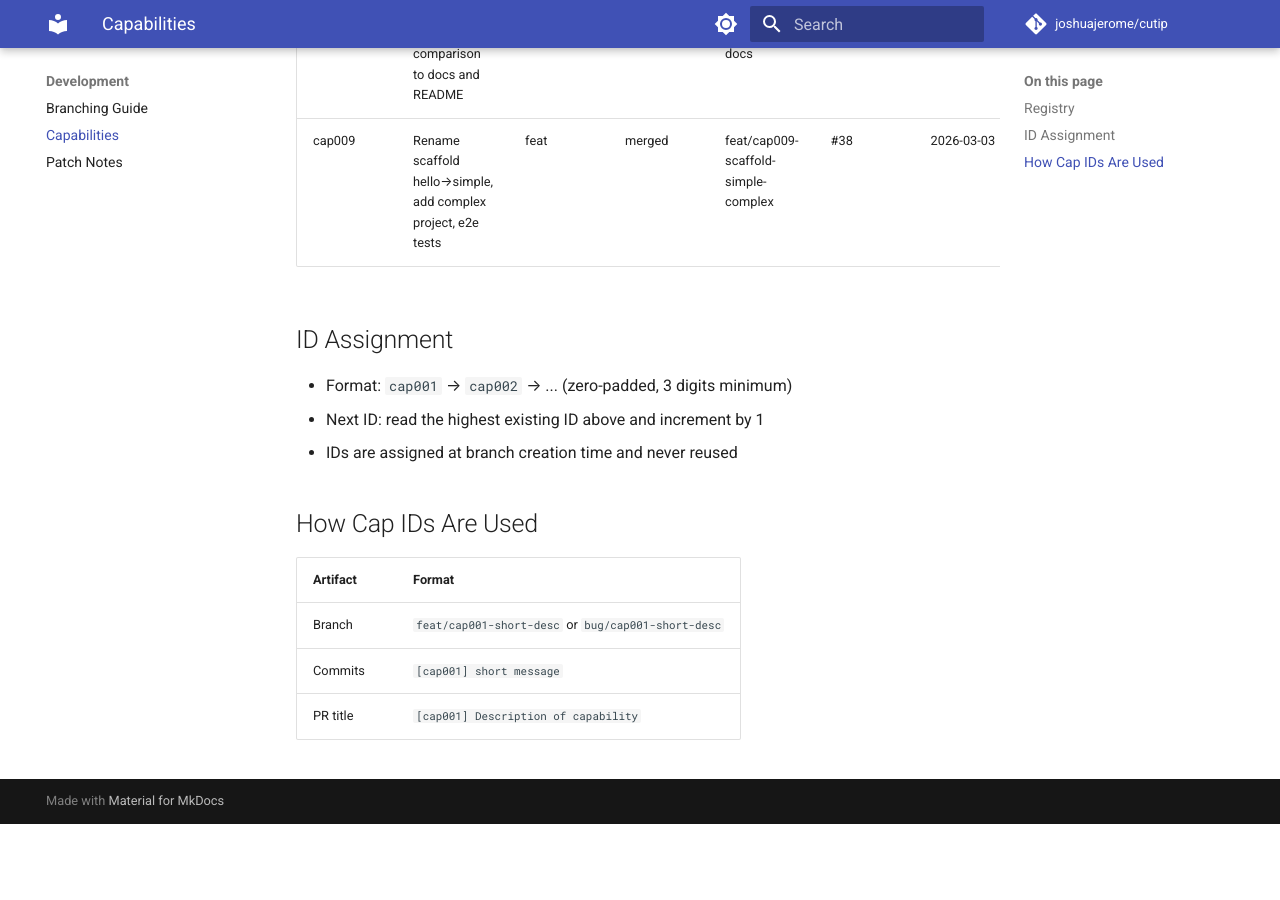
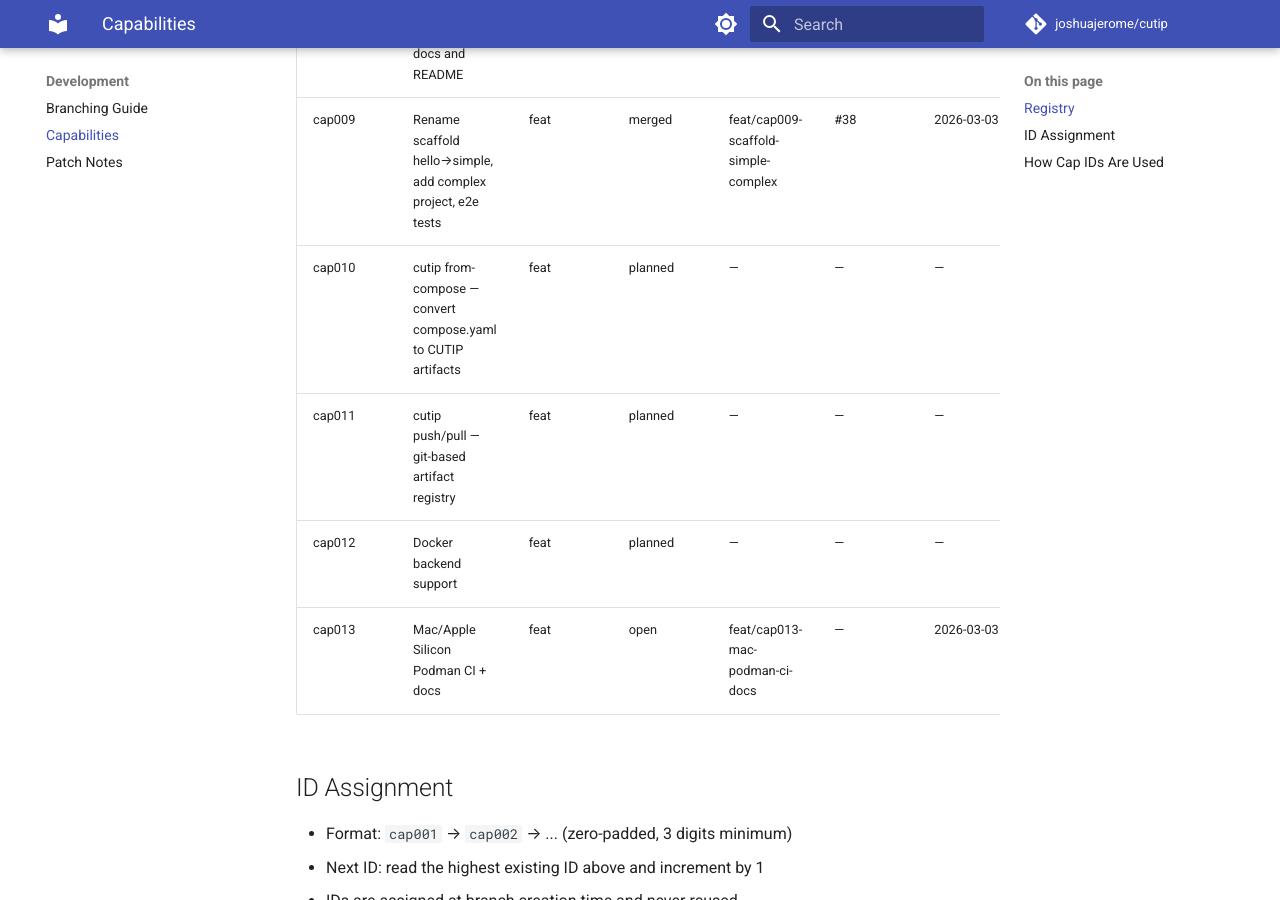
Before and after one commit to joshuajerome/cutip, an MkDocs documentation site: the page built from docs/capabilities.md, in a window 1280 px wide and 900 px high, scrolled down 1219 px. Built offline with MkDocs 1.6.1 and Material for MkDocs 9.7.7, drawn with Linux system fonts in a browser that asks for light colours; comment, search, counter and statistics services are not loaded; before the commit the page ends 2043 px from its top, so only the background shows below that.

Commit message:
[cap013] Add Mac/Apple Silicon Podman CI, fix stale e2e paths
- Add E2E Podman · macOS job to pr-checks.yml and release.yml (macos-14,
  Apple Silicon); runs simple E2E with CONTAINER_HOST set from
  podman machine inspect
- Fix stale tests/e2e/hello-world reference in release.yml Ubuntu E2E
- Fix stale tests/e2e/hello-world reference in build.Jenkinsfile E2E stage
- Register cap010-013 in docs/capabilities.md

Co-Authored-By: Claude Sonnet 4.6 <noreply@anthropic.com>

```diff
--- a/docs/capabilities.md
+++ b/docs/capabilities.md
@@ -17,6 +17,10 @@ commit messages, and PR titles.
 | cap007 | Improve init scaffold, validate logs, group name match | feat | merged | feat/cap007-scaffold-validate-completion | #36 | 2026-03-03 |
 | cap008 | Add docker-compose vs CUTIP comparison to docs and README | feat | merged | feat/cap008-compose-comparison-docs      | #37 | 2026-03-03 |
 | cap009 | Rename scaffold hello→simple, add complex project, e2e tests | feat | merged | feat/cap009-scaffold-simple-complex      | #38 | 2026-03-03 |
+| cap010 | cutip from-compose — convert compose.yaml to CUTIP artifacts  | feat | planned | —                                       | —   | —          |
+| cap011 | cutip push/pull — git-based artifact registry                 | feat | planned | —                                       | —   | —          |
+| cap012 | Docker backend support                                        | feat | planned | —                                       | —   | —          |
+| cap013 | Mac/Apple Silicon Podman CI + docs                           | feat | open   | feat/cap013-mac-podman-ci-docs          | —   | 2026-03-03 |
 
 ## ID Assignment
 
```
Also changed, not shown: 3 other files.
